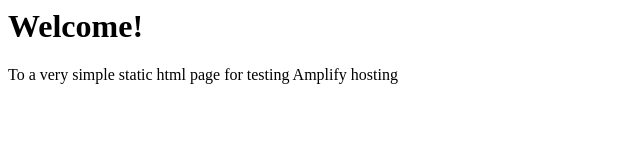
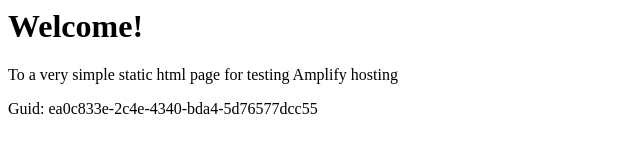
Before and after one commit to aws-aemilia-sfo/Github-PR-Commit-Integration-Test-DoNotTouch-GithubWebhookPreviewCanaryTest-v1-prod-us-west-1, a website: page src/index.html in a window 1280 px wide. Shown: the whole page, without its empty margins (0-640 px from the left). Drawn offline with Linux system fonts and the light colour scheme.

Commit message:
commit from integ tests

```diff
--- a/src/index.html
+++ b/src/index.html
@@ -1,3 +1,5 @@
+
+
 <html lang="en">
 
 <head>
@@ -10,6 +12,6 @@
 <body>
     <h1>Welcome!</h1>
     <p>To a very simple static html page for testing Amplify hosting</p>
-</body>
+    <p>Guid: ea0c833e-2c4e-4340-bda4-5d76577dcc55</p></body>
 
 </html>
```
